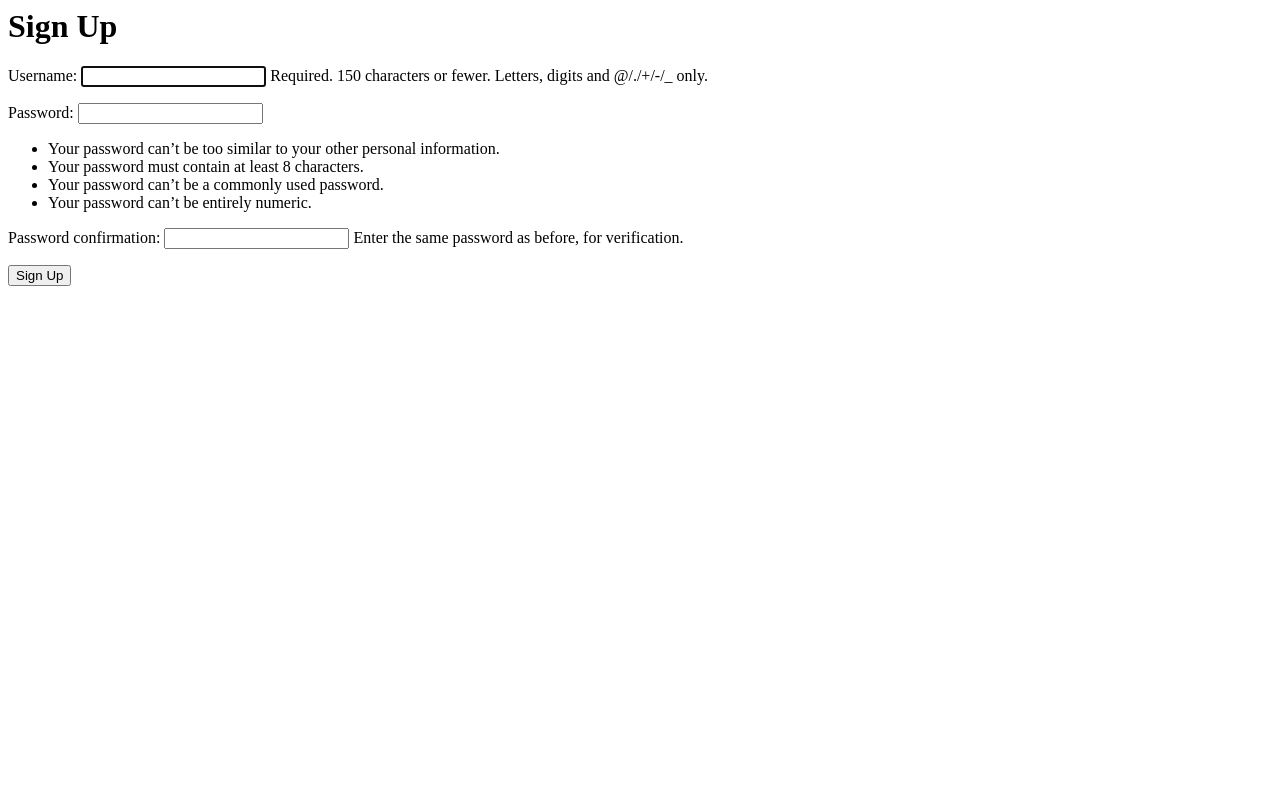
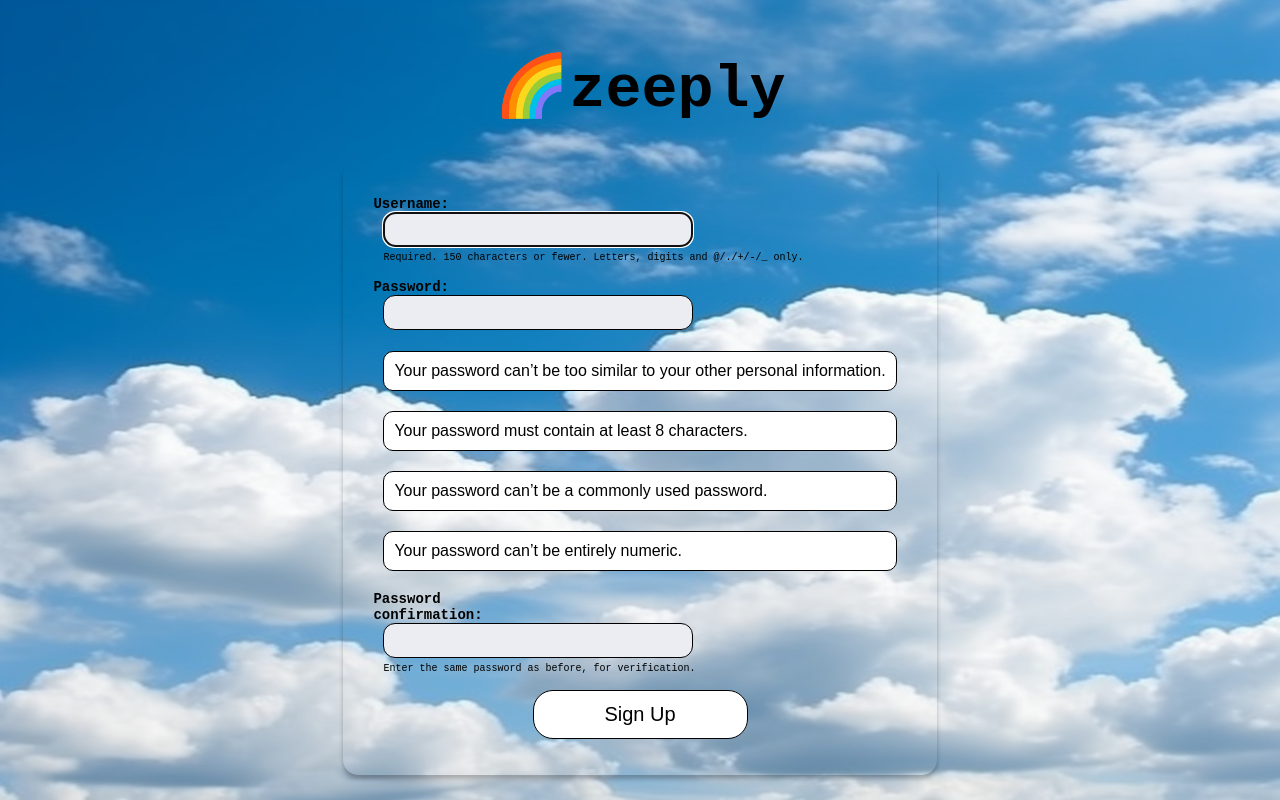
Before and after one commit to elonner/zeeply, a Django app: page /accounts/signup/ in a window 1280 px wide. Run offline with Django 4.2, Linux system fonts and the light colour scheme; parts of the project's set-up code (start-up, migrations or seed data) failed here and were passed over; some web fonts are replaced.

Commit message:
Update to CSS and HTML

```diff
--- a/main_app/static/css/style.css
+++ b/main_app/static/css/style.css
@@ -15,9 +15,18 @@
 
 /* Login */
 #zeeply-login-logo{
+  margin-top: 230px;
+  display: flex;
+  justify-content: center;
+  text-align: center;
   font-family: 'Courier New', sans-serif;
   font-size: 60px;
 }
+
+/* #login-body{
+  display: flex;
+  justify-content: center;
+} */
 
 #login-page{
   background-image: url('/static/images/sky_background.png');
@@ -26,6 +35,157 @@
   background-size: 100% 100%;
   background-attachment: fixed;
 }
+
+#login-form-container{
+  display: flex;
+  flex-direction: column;
+  align-items: center;
+  padding: 20px;
+}
+
+#login-button{
+  display: flex;
+  justify-content: center;
+  text-align: center;
+  width: 215px;
+  height: 49px;
+  background: rgba(255,255,255,1);
+  opacity: 1;
+  border: 1px solid rgba(0,0,0,1);
+  border-top-left-radius: 20px;
+  border-top-right-radius: 20px;
+  border-bottom-left-radius: 20px;
+  border-bottom-right-radius: 20px;
+  font-size: 20px;
+}
+
+#id_username {
+  display: flex;
+  justify-content: center;
+  text-align: center;
+  margin-left: 20px;
+  width: 310px;
+  height: 35px;
+  background: rgba(236,236,243,1);
+  opacity: 1;
+  border: 1.5px solid rgba(0,0,0,1);
+  border-top-left-radius: 12px;
+  border-top-right-radius: 12px;
+  border-bottom-left-radius: 12px;
+  border-bottom-right-radius: 12px;
+  overflow: hidden;
+}
+
+#id_password{
+  display: flex;
+  justify-content: center;
+  text-align: center;
+  margin-left: 20px;
+  width: 310px;
+  height: 35px;
+  background: rgba(236,236,243,1);
+  opacity: 1;
+  border: 1.5px solid rgba(0,0,0,1);
+  border-top-left-radius: 12px;
+  border-top-right-radius: 12px;
+  border-bottom-left-radius: 12px;
+  border-bottom-right-radius: 12px;
+  overflow: hidden;
+}
+
+#zeeply-signup-logo{
+  margin-top: 50px;
+  display: flex;
+  justify-content: center;
+  text-align: center;
+  font-family: 'Courier New', sans-serif;
+  font-size: 60px;
+}
+
+#signup-page {
+  display: flex;
+  flex-direction: column;
+  align-items: center;
+}
+
+
+#signup-form-container{
+  display: flex;
+      flex-direction: column;
+      align-items: center;
+      border-radius: 15px;
+      box-shadow: 0px 4px 4px rgba(0, 0, 0, 0.25);
+      padding: 20px;
+}
+
+#signup-form-container table {
+  width: 100%;
+}
+
+#id_password1 {
+  display: flex;
+  justify-content: center;
+  text-align: center;
+  margin-left: 20px;
+  width: 310px;
+  height: 35px;
+  background: rgba(236,236,243,1);
+  opacity: 1;
+  border: 1.5px solid rgba(0,0,0,1);
+  border-top-left-radius: 12px;
+  border-top-right-radius: 12px;
+  border-bottom-left-radius: 12px;
+  border-bottom-right-radius: 12px;
+  overflow: hidden;
+}
+
+#id_password2 {
+  display: flex;
+  justify-content: center;
+  text-align: center;
+  margin-left: 20px;
+  width: 310px;
+  height: 35px;
+  background: rgba(236,236,243,1);
+  opacity: 1;
+  border: 1.5px solid rgba(0,0,0,1);
+  border-top-left-radius: 12px;
+  border-top-right-radius: 12px;
+  border-bottom-left-radius: 12px;
+  border-bottom-right-radius: 12px;
+  overflow: hidden;
+}
+
+#signup-button{
+  display: block;
+  margin: 0 auto;
+  justify-content: center;
+  text-align: center;
+  width: 215px;
+  height: 49px;
+  background: rgba(255,255,255,1);
+  opacity: 1;
+  border: 1px solid rgba(0,0,0,1);
+  border-top-left-radius: 20px;
+  border-top-right-radius: 20px;
+  border-bottom-left-radius: 20px;
+  border-bottom-right-radius: 20px;
+  font-size: 20px;
+}
+
+.helptext{
+  display: flex;
+  justify-content: flex-start;
+  /* text-align: center; */
+  font-family: 'Courier New', sans-serif;
+  color: black;
+  font-size: 10px;
+  margin-left: 20px;
+  margin-right: 20px;
+  margin-top: 5px;
+}
+
+
 
 /* Styles for the main heading */
 
@@ -152,6 +312,12 @@
   color: #888;
 }
 
+.profile-username{
+    font-family: 'Courier New', sans-serif;
+    font-size: 14px;
+    color: #888;
+}
+
 /* Styles for the post description */
 li .description {
   font-size: 14px;
@@ -236,6 +402,7 @@
 #profile-user-title {
   font-size: 24px;
   font-family: 'Courier New', sans-serif;
+  color: black;
 }
 
 .username {
@@ -705,7 +872,8 @@
 }
 
 #stars {
-  width: 170px;
+  width: 120px;
+  height: 20px;
 }
 
 
--- a/main_app/templates/main_app/post_detail.html
+++ b/main_app/templates/main_app/post_detail.html
@@ -1,9 +1,10 @@
 {% extends 'base.html' %}
 {% block content %}
 
+
 <h1>{{ post.title }}</h1>
 <a href="{% url 'users_detail' post.creator.id %}">
-    <h3>{{ post.creator.username }}</h3>
+    <h3 id="profile-user-title">{{ post.creator.username }}</h3>
 </a>
 <p>{{ post.description }}</p>
 <a href="{% url 'reviews_create' post.id %}">Leave Review</a>
@@ -31,4 +32,6 @@
   </video>
 {% endif %}
 {% endfor %}
+
+
 {% endblock %}
--- a/main_app/templates/registration/signup.html
+++ b/main_app/templates/registration/signup.html
@@ -1,9 +1,44 @@
-<h1>Sign Up</h1>
+<div id="signup-page">
 
-<p style="color: red">{{ error_message }}</p>
+  {% load static %}
 
-<form method="POST" action="{% url 'signup' %}">
-  {% csrf_token %}
-  {{ form.as_p }}
-  <input type="submit" class="btn" value="Sign Up">
-</form>
+  <!DOCTYPE html>
+  <html lang="en">
+  <head>
+    <meta charset="UTF-8">
+    <meta http-equiv="X-UA-Compatible" content="IE=edge">
+    <meta name="viewport" content="width=device-width, initial-scale=1.0">
+    <link rel="stylesheet" type="text/css" href="{% static 'css/style.css' %}">
+      <!-- Courier New Font -->
+      <link href="https://fonts.cdnfonts.com/css/courier-new" rel="stylesheet">
+      <script src="https://code.jquery.com/jquery-3.6.4.js"
+      integrity="sha256-a9jBBRygX1Bh5lt8GZjXDzyOB+bWve9EiO7tROUtj/E=" crossorigin="anonymous"></script>
+      <script defer src="{% static 'js/script.js' %}"></script>
+  </head>
+
+  <body id="signup-body">
+
+    <div>
+      <h1 id="zeeply-signup-logo">🌈zeeply</h1>
+    </div>
+
+    <div>
+    <p style="color: red">{{ error_message }}</p>
+    </div>
+
+    <div id="signup-form-container">
+       <form method="POST" action="{% url 'signup' %}">
+          {% csrf_token %}
+         <table>
+            {{ form.as_p }}
+         </table>
+         <div>
+           <input type="submit" id="signup-button" value="Sign Up">
+         </div>
+        </form>
+      </div>
+   </body>
+
+   </html>
+
+</div>
```
Also changed, not shown: main_app/templates/registration/login.html (+33 -21 lines).
